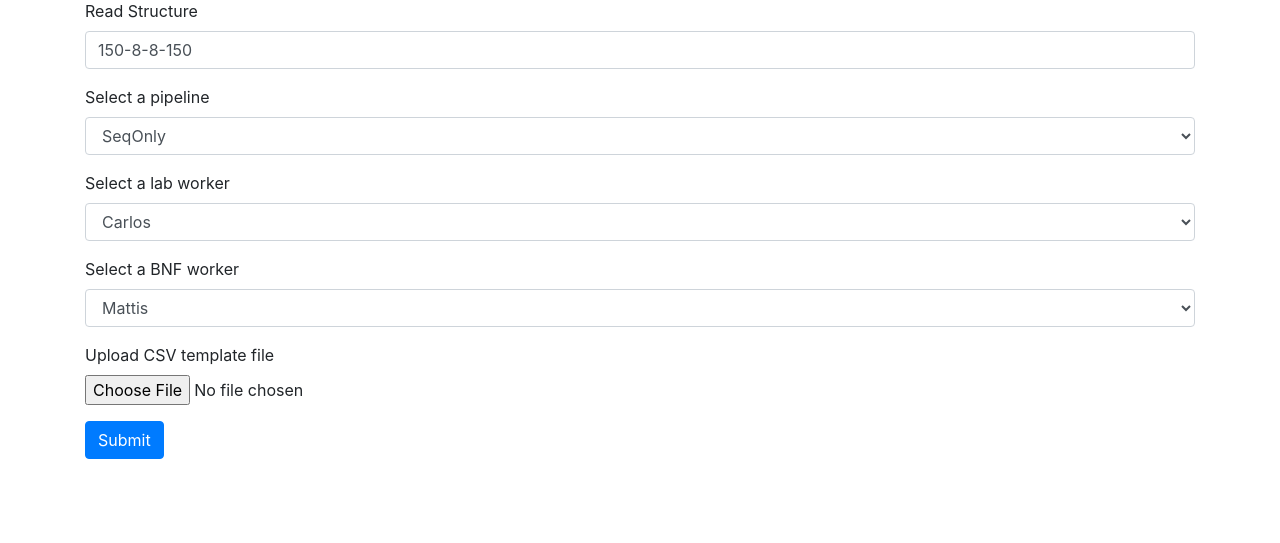
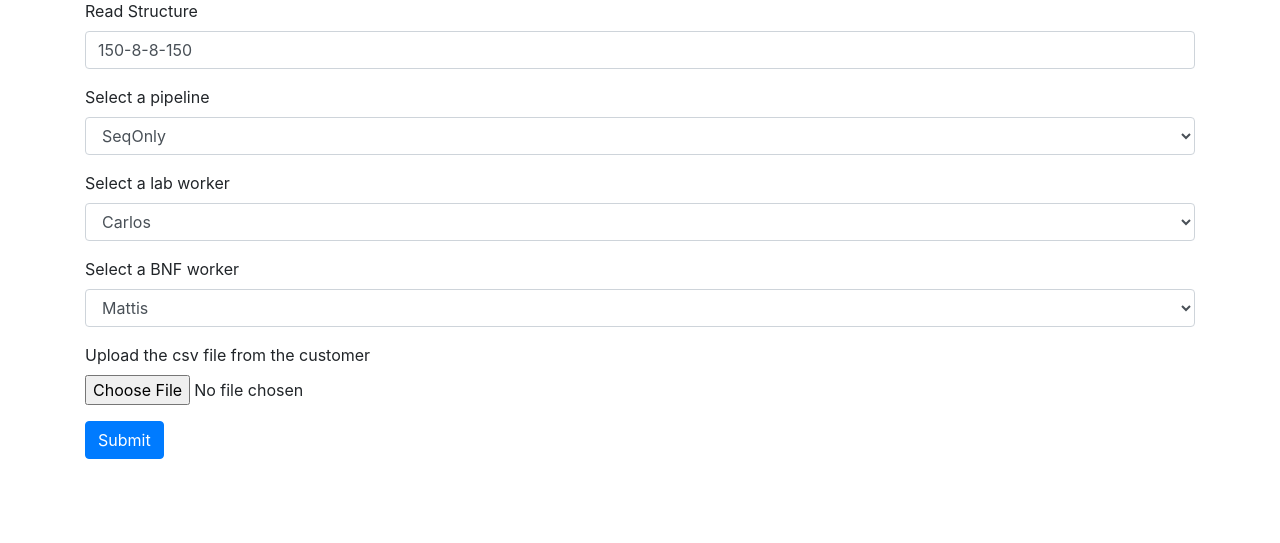
Before and after one commit to ctg-lund/SampleSheetGenerator, a Python web app: template templates/forms.html in a window 1280 px wide. Shown: the part 113-656 px from the top of the page. Run offline with Jinja, Linux system fonts and the light colour scheme; the template is opened without the code that fills it, so the values that code supplies are empty; some libraries are stand-ins or nearby versions.

Commit message:
updated some form elements

```diff
--- a/templates/forms.html
+++ b/templates/forms.html
@@ -15,8 +15,6 @@
         <label for="select">Select a pipeline</label>
         <select class="form-control" id="select" name="pipeline">
           <option value="SeqOnly">SeqOnly</option>
-          <option value="RNASeq">RNASeq</option>
-          <option value="10X">10X</option>
         </select>
     </div>
     <div class="form-group">
@@ -37,7 +35,7 @@
         </select>
     </div>
     <div class="form-group">
-        <label for="csvfile">Upload CSV template file</label>
+        <label for="csvfile">Upload the csv file from the customer</label>
         <input type="file" class="form-control-file" id="csvfile" name="csvfile">
     </div>
     <button type="submit" class="btn btn-primary">Submit</button>
```
